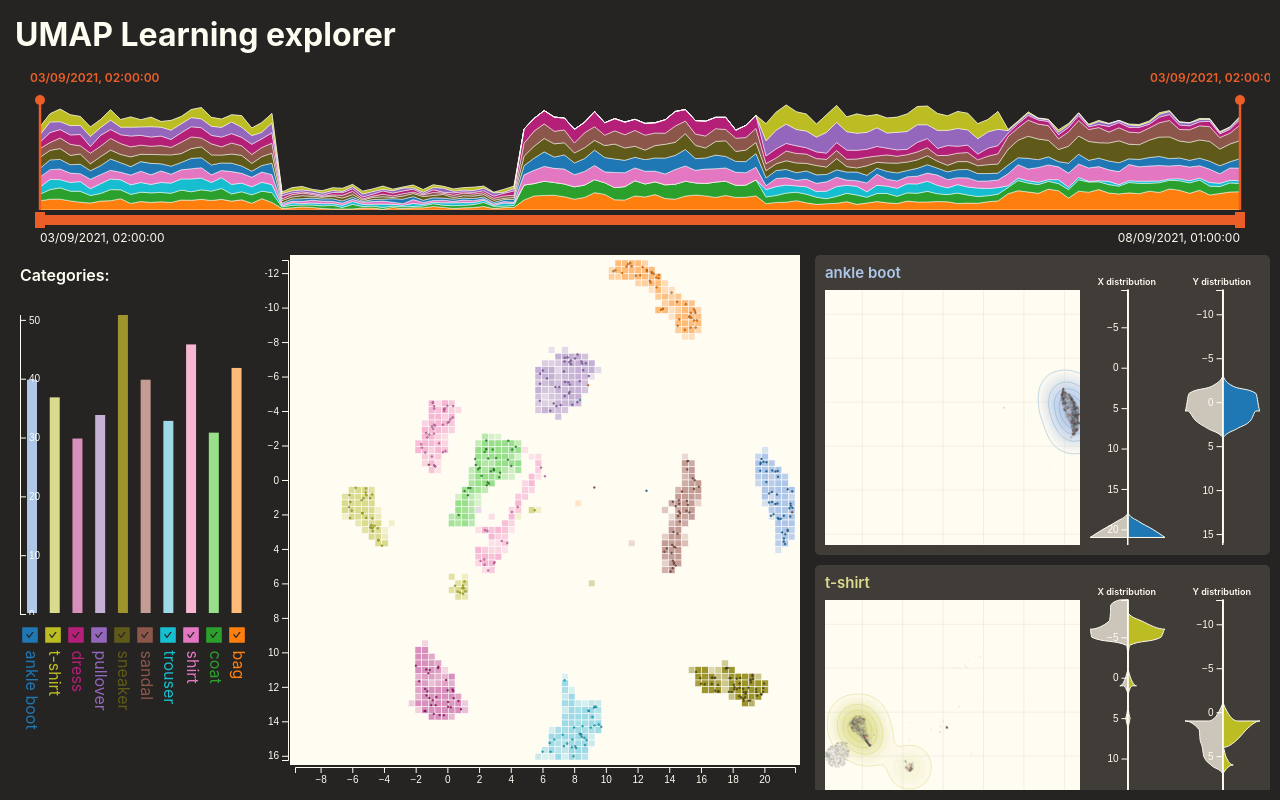
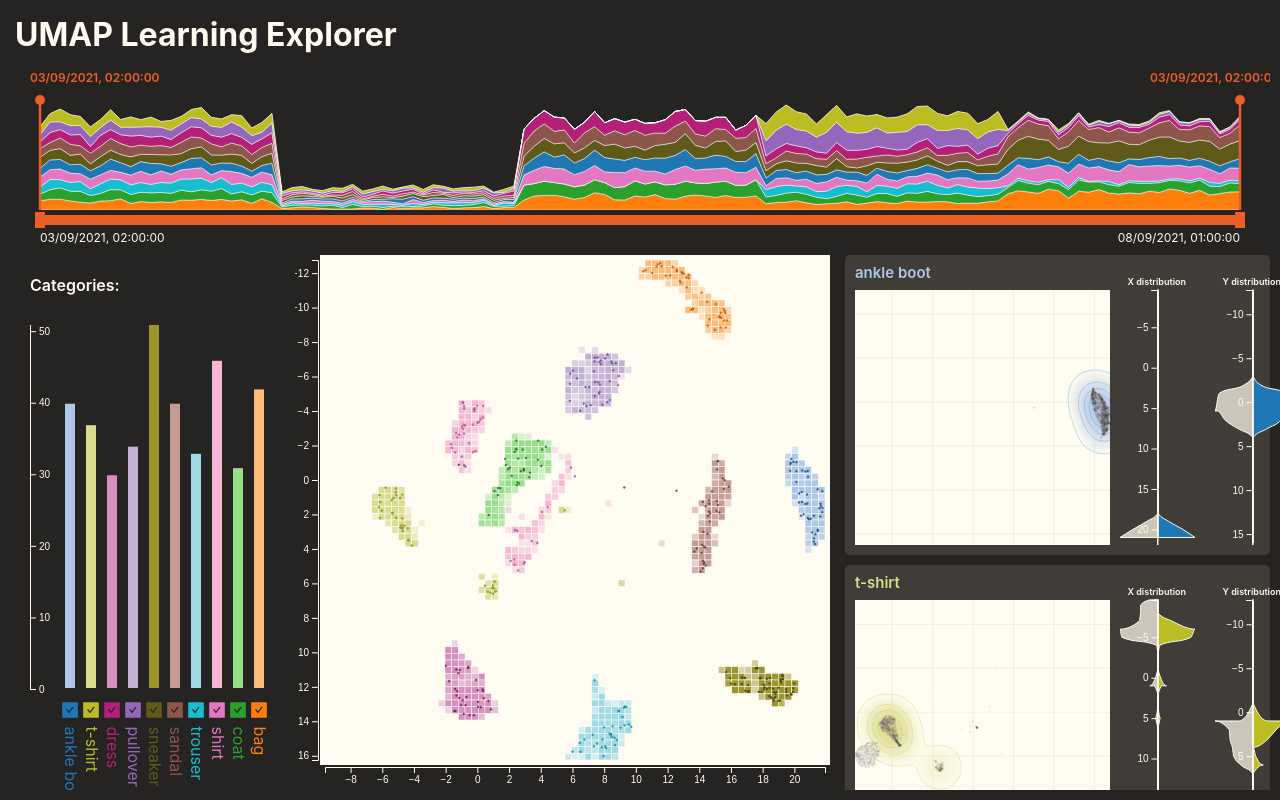
Before and after one commit to adammertel/umap-prediction-visualizer, a React (Create React App) app: page / in a window 1280 px wide. Built offline with nearby package versions, Linux system fonts and the light colour scheme.

Commit message:
Refactor Panel histogram

```diff
--- a/src/containers/header.tsx
+++ b/src/containers/header.tsx
@@ -18,7 +18,7 @@ export const Header: React.FunctionComponent<IHeaderProps> = ({}) => {
         height: containerSizes.h,
       }}
     >
-      <h1 className="heading-text">UMAP Learning explorer</h1>
+      <h1 className="heading-text">UMAP Learning Explorer</h1>
     </div>
   );
 };
--- a/src/containers/legend.tsx
+++ b/src/containers/legend.tsx
@@ -38,10 +38,18 @@ export const Legend: React.FunctionComponent<ILegendProps> = ({}) => {
     useRecoilState(SCategorySelection);
 
   const refHist = useRef<SVGSVGElement | null>(null);
+  const refHistAxis = useRef<SVGSVGElement | null>(null);
 
-  const containerM = 10;
+  const containerM = 20;
+  const histML = 30;
   const headingH = 50;
-  const histH = 300;
+  const histH =
+    containerSizes.h > 500 + headingH + containerM
+      ? 300
+      : containerSizes.h - (headingH + containerM + 100);
+
+  const histW = containerSizes.w - 2 * containerM - histML;
+  const oneItemW = histW / dataCategories.length;
 
   const scaleY = useMemo(() => {
     let maxLen = 0;
@@ -59,12 +67,11 @@ export const Legend: React.FunctionComponent<ILegendProps> = ({}) => {
   // draw histogram
   useEffect(() => {
     const svgEl = d3.select(refHist.current);
+    const svgElAxis = d3.select(refHistAxis.current);
 
     if (svgEl) {
       svgEl.selectAll(`.legend-hist`).remove();
       const histEl = svgEl.append("g").attr("class", "legend-hist");
-
-      const axisY = d3.axisRight(scaleY).ticks(5);
 
       dataCategories.forEach((cat, ci) => {
         const sel = dataCategoriesSel.includes(cat);
@@ -76,10 +83,7 @@ export const Legend: React.FunctionComponent<ILegendProps> = ({}) => {
             .append("rect")
             .attr("width", 10)
             .attr("height", scaleY(0) - scaleY(len) - 2)
-            .attr(
-              "x",
-              (containerSizes.w / (dataCategories.length + 1)) * ci + 7
-            )
+            .attr("x", oneItemW * ci + 5)
             .attr("y", scaleY(len))
             .style("fill", rectSelActive ? "grey" : categoryColors[cat][0])
             .style("stroke", "black")
@@ -89,18 +93,27 @@ export const Legend: React.FunctionComponent<ILegendProps> = ({}) => {
             .append("rect")
             .attr("width", 10)
             .attr("height", scaleY(0) - scaleY(lenR))
-            .attr(
-              "x",
-              (containerSizes.w / (dataCategories.length + 1)) * ci + 7
-            )
+            .attr("x", histW * ci + 5)
             .attr("y", scaleY(lenR))
             .style("fill", categoryColors[cat][1])
             .style("stroke", "black")
             .style("stroke-width", 0);
         }
       });
+    }
+  }, [scaleY, livRectData]);
 
-      histEl
+  // draw axis
+  useEffect(() => {
+    const svgElAxis = d3.select(refHistAxis.current);
+
+    if (svgElAxis) {
+      svgElAxis.selectAll(`.legend-axis`).remove();
+      const histAxisEl = svgElAxis.append("g").attr("class", "legend-axis");
+
+      const axisY = d3.axisRight(scaleY).ticks(5);
+
+      histAxisEl
         .append("g")
         .attr("transform", `translate(${0}, ${-1})`)
         .attr("class", "axis-lines")
@@ -131,12 +144,24 @@ export const Legend: React.FunctionComponent<ILegendProps> = ({}) => {
       >
         Categories:
       </div>
-
       <svg
         ref={refHist}
         className="histogram"
-        width={containerSizes.w - 2 * containerM}
+        width={histW}
         height={histH}
+        style={{
+          top: headingH + containerM,
+          left: containerM + histML,
+          position: "absolute",
+          //backgroundColor: "red",
+        }}
+      />
+
+      <svg
+        ref={refHistAxis}
+        className="histogram"
+        width={histML + 20}
+        height={histH + 10}
         style={{
           top: headingH + containerM,
           left: containerM,
@@ -148,9 +173,9 @@ export const Legend: React.FunctionComponent<ILegendProps> = ({}) => {
         id="legend-list"
         style={{
           position: "absolute",
-          left: containerM,
+          left: containerM + histML,
           top: headingH + containerM + histH,
-          width: containerSizes.w - 2 * containerM,
+          width: histW,
         }}
       >
         {dataCategories.map((category, ci) => {
@@ -161,12 +186,8 @@ export const Legend: React.FunctionComponent<ILegendProps> = ({}) => {
               style={{
                 position: "absolute",
                 top: 10,
-                left:
-                  ((containerSizes.w - 2 * containerM) /
-                    dataCategories.length) *
-                  ci,
-                width:
-                  (containerSizes.w - 2 * containerM) / dataCategories.length,
+                left: oneItemW * ci,
+                width: oneItemW,
               }}
               key={ci}
               onClick={() => {
--- a/src/index.scss
+++ b/src/index.scss
@@ -20,11 +20,6 @@ body {
   -webkit-font-smoothing: antialiased;
   -moz-osx-font-smoothing: grayscale;
   background-color: $COLOR_BACKGROUND;
-}
-
-code {
-  font-family: source-code-pro, Menlo, Monaco, Consolas, "Courier New",
-    monospace;
 }
 
 #scatter-stats-row {
--- a/src/state.tsx
+++ b/src/state.tsx
@@ -231,7 +231,7 @@ const SIZE_SETTINGS = {
   CONTAINER_M: 5,
   CATEGORY_W: 500,
   CATEGORY_H: 300,
-  LEGEND_W: 250,
+  LEGEND_W: 280,
 };
 
 export const SAppW = atom<number>({
```
